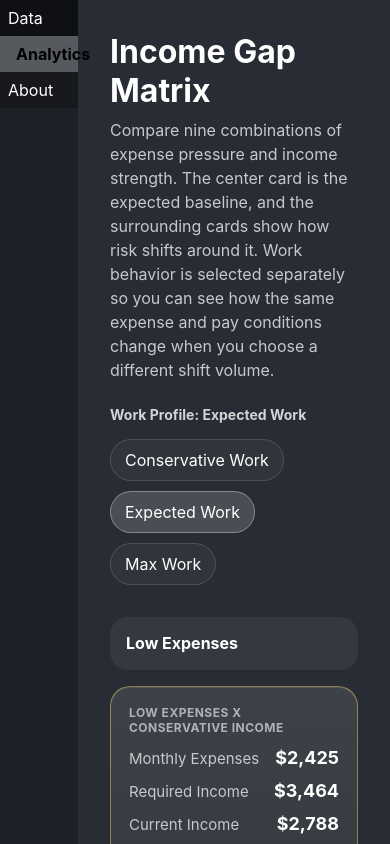
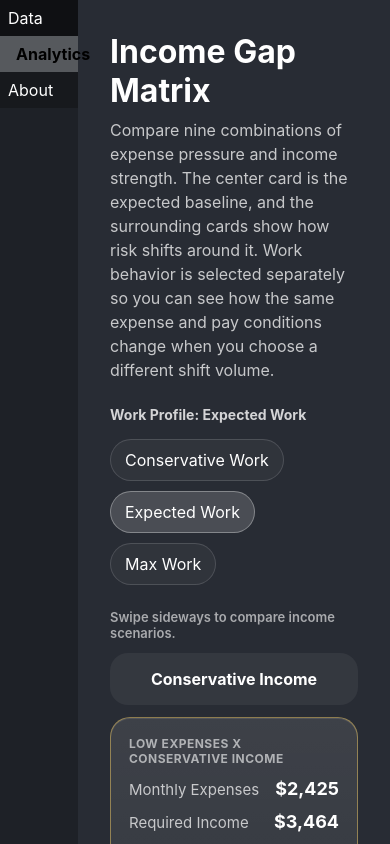
Before and after one commit to isotropo/nikos-dashboard, a React (Create React App) app: page / in a window 390 px wide. Both pictures are taken after a click on the element "Analytics". Built offline with nearby package versions, Linux system fonts and the light colour scheme.

Commit message:
Add mobile swipe view for income scenarios

```diff
--- a/src/interface/analytics/IncomeGapMatrix.js
+++ b/src/interface/analytics/IncomeGapMatrix.js
@@ -146,6 +146,37 @@
     );
 }
 
+const MobileIncomeCarousel = ({ matrix }) =>
+{
+    return <div className="IncomeGapMatrix__mobile">
+        <div className="IncomeGapMatrix__mobileHint">
+            Swipe sideways to compare income scenarios.
+        </div>
+
+        <div className="IncomeGapMatrix__mobileSlides">
+            {matrix.axes.incomeScenarios.map((incomeScenario) =>
+                <section
+                    className="IncomeGapMatrix__mobileSlide"
+                    key={incomeScenario}
+                >
+                    <header className="IncomeGapMatrix__mobileHeader">
+                        {INCOME_LABELS[incomeScenario]}
+                    </header>
+
+                    <div className="IncomeGapMatrix__mobileCards">
+                        {matrix.axes.expenseScenarios.map((expenseScenario) =>
+                            <IncomeGapScenarioCard
+                                cell={findCell(matrix, expenseScenario, incomeScenario)}
+                                key={`${incomeScenario}-${expenseScenario}`}
+                            />
+                        )}
+                    </div>
+                </section>
+            )}
+        </div>
+    </div>
+}
+
 const IncomeGapMatrix = ({
     matrix,
     onSelectWorkProfile,
@@ -200,6 +231,8 @@
                 ),
             ])}
         </div>
+
+        <MobileIncomeCarousel matrix={matrix} />
     </section>
 }
 
--- a/src/styles/IncomeGapMatrix.sass
+++ b/src/styles/IncomeGapMatrix.sass
@@ -55,6 +55,41 @@
     grid-template-columns: minmax(170px, 0.9fr) repeat(3, minmax(220px, 1fr))
     gap: 16px
     align-items: stretch
+
+.IncomeGapMatrix__mobile
+    display: none
+
+.IncomeGapMatrix__mobileHint
+    color: rgba(255, 255, 255, 0.6)
+    font-size: 13px
+    font-weight: 600
+
+.IncomeGapMatrix__mobileSlides
+    display: flex
+    gap: 14px
+    overflow-x: auto
+    padding-bottom: 10px
+    scroll-snap-type: x mandatory
+    -webkit-overflow-scrolling: touch
+    scrollbar-width: thin
+
+.IncomeGapMatrix__mobileSlide
+    flex: 0 0 100%
+    min-width: 100%
+    scroll-snap-align: start
+
+.IncomeGapMatrix__mobileHeader
+    margin-bottom: 12px
+    border-radius: 18px
+    background: rgba(255, 255, 255, 0.06)
+    padding: 16px
+    font-weight: 700
+    text-align: center
+
+.IncomeGapMatrix__mobileCards
+    display: flex
+    flex-direction: column
+    gap: 14px
 
 .IncomeGapMatrix__corner,
 .IncomeGapMatrix__columnHeader,
@@ -135,13 +170,9 @@
         align-items: flex-start
 
     .IncomeGapMatrix__grid
-        grid-template-columns: 1fr
-
-    .IncomeGapMatrix__corner
         display: none
 
-    .IncomeGapMatrix__columnHeader
-        display: none
-
-    .IncomeGapMatrix__rowHeader
-        margin-top: 8px
+    .IncomeGapMatrix__mobile
+        display: flex
+        flex-direction: column
+        gap: 12px
```
Also changed, not shown: 1 other file (tests, documents, lock files or other folders).
